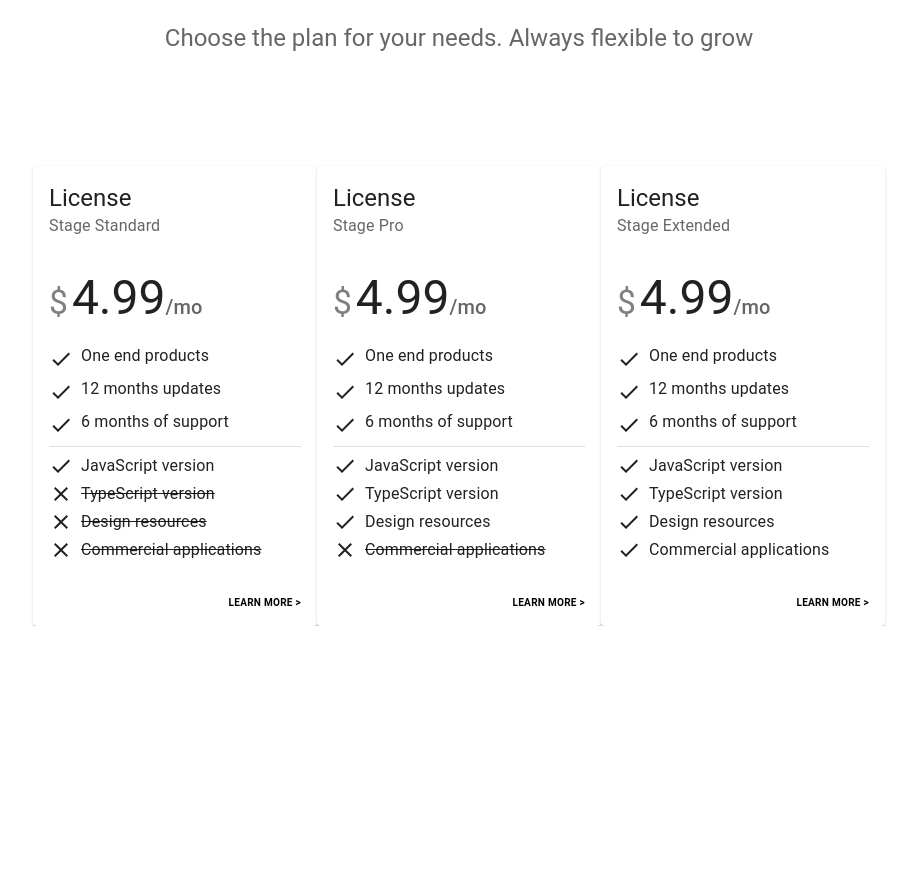
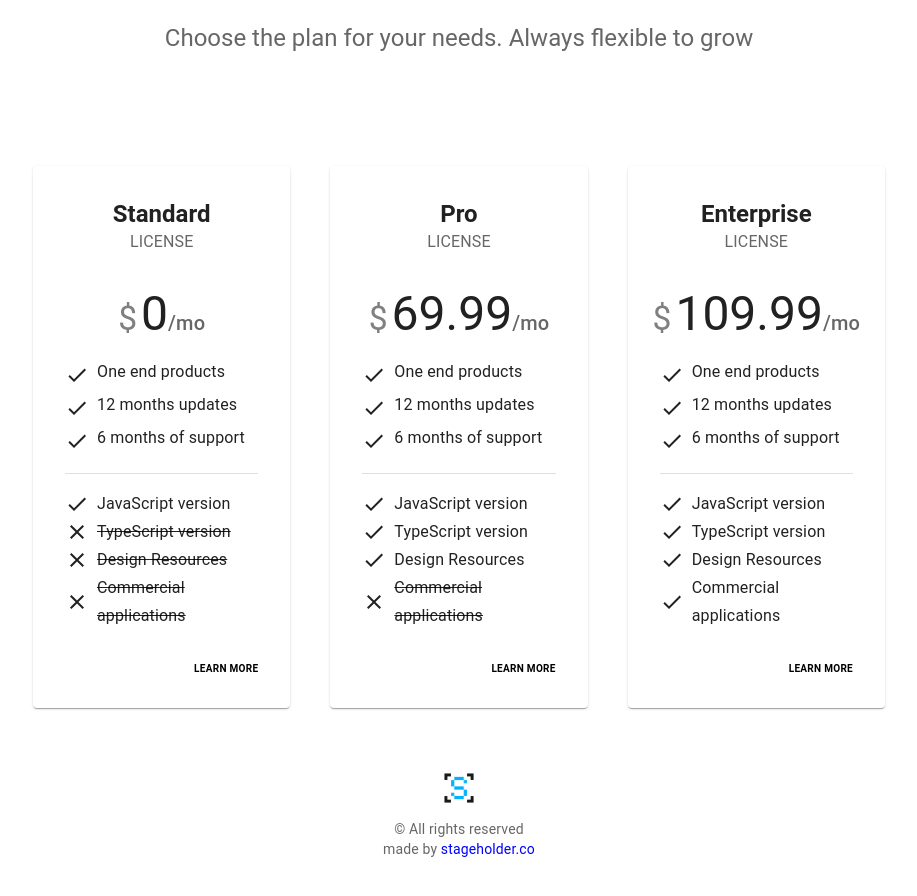
Before and after one commit to DityaIlhami28/stageholder-portal, a Next.js app: page /pricing in a window 1280 px wide. Shown: the part 380-1276 px from the top of the page, without its empty margins (181-1098 px from the left). Before the commit the page ends 1006 px from the top, so only its background shows below. Built offline with nearby package versions, Linux system fonts and the light colour scheme.

Commit message:
revisi card

```diff
--- a/src/app/layout.tsx
+++ b/src/app/layout.tsx
@@ -2,6 +2,7 @@ import type { Metadata } from "next";
 import { Inter } from "next/font/google";
 import "./globals.css";
 import { MuiNavBar } from "@/components/navbar";
+import Footer from "@/components/footer";
 
 const inter = Inter({ subsets: ["latin"] });
 
@@ -20,6 +21,7 @@ export default function RootLayout({
       <body className={inter.className}>
         <MuiNavBar />
         {children}</body>
+        <Footer />
     </html>
   );
 }
--- a/src/app/page.tsx
+++ b/src/app/page.tsx
@@ -15,7 +15,7 @@ const Home = () => {
       <Divider />
       <LandingPagePrice />
       <Divider /> */}
-      <Footer/>
+      {/* <Footer/> */}
     </>
   );
 };
--- a/src/components/landingPagePrice.tsx
+++ b/src/components/landingPagePrice.tsx
@@ -1,4 +1,4 @@
-'use client'
+'use client';
 
 import * as React from 'react';
 import { createTheme, ThemeProvider } from '@mui/material/styles';
@@ -19,9 +19,9 @@ import { Divider } from '@mui/material';
 
 const tiers = [
   {
-    title: 'License',
-    subheader: 'Stage Standard',
-    price: '4.99',
+    title: 'Standard',
+    subheader: 'LICENSE',
+    price: '0',
     description: [
       'One end products',
       '12 months updates',
@@ -30,15 +30,15 @@ const tiers = [
     subDescription: [
       'JavaScript version',
       'TypeScript version',
-      'Design resources',
+      'Design Resources',
       'Commercial applications'
     ],
-    buttonText: 'Learn More >',
+    buttonText: 'Learn more',
   },
   {
-    title: 'License',
-    subheader: 'Stage Pro',
-    price: '4.99',
+    title: 'Pro',
+    subheader: 'LICENSE',
+    price: '69.99',
     description: [
       'One end products',
       '12 months updates',
@@ -47,15 +47,15 @@ const tiers = [
     subDescription: [
       'JavaScript version',
       'TypeScript version',
-      'Design resources',
+      'Design Resources',
       'Commercial applications'
     ],
-    buttonText: 'Learn More >',
+    buttonText: 'Learn more',
   },
   {
-    title: 'License',
-    subheader: 'Stage Extended',
-    price: '4.99',
+    title: 'Enterprise',
+    subheader: 'LICENSE',
+    price: '109.99',
     description: [
       'One end products',
       '12 months updates',
@@ -64,49 +64,20 @@ const tiers = [
     subDescription: [
       'JavaScript version',
       'TypeScript version',
-      'Design resources',
+      'Design Resources',
       'Commercial applications'
     ],
-    buttonText: 'Learn More >',
+    buttonText: 'Learn more',
   },
 ];
 
 const defaultTheme = createTheme();
 
 export default function Pricing() {
-  const renderSubDescription = (tier) => {
-    return tier.subDescription.map((subdsc) => {
-      let isStriked = false;
-      let showIcon = <CheckIcon />;
-
-      if (tier.subheader === 'Stage Standard' && ['TypeScript version', 'Design resources', 'Commercial applications'].includes(subdsc)) {
-        isStriked = true;
-        showIcon = <CloseIcon />;
-      } else if (tier.subheader === 'Stage Pro' && ['Commercial applications'].includes(subdsc)) {
-        isStriked = true;
-        showIcon = <CloseIcon />;
-      }
-
-      return (
-        <li key={subdsc} style={{ display: 'flex', alignItems: 'center' }}>
-          {showIcon}
-          <Typography
-            component="span"
-            variant="subtitle1"
-            style={{ marginBottom: 5, marginLeft: '8px', textDecoration: isStriked ? 'line-through' : 'none' }}
-          >
-            {subdsc}
-          </Typography>
-        </li>
-      );
-    });
-  };
-
   return (
     <ThemeProvider theme={defaultTheme}>
       <GlobalStyles styles={{ ul: { margin: 0, padding: 0, listStyle: 'none' } }} />
       <CssBaseline />
-      {/* Hero unit */}
       <Container disableGutters maxWidth="sm" component="main" sx={{ mt: 5, pt: 8, pb: 6 }}>
         <Typography
           fontSize={15}
@@ -130,27 +101,28 @@ export default function Pricing() {
           Choose the plan for your needs. Always flexible to grow
         </Typography>
       </Container>
-      {/* End hero unit */}
-      <Container maxWidth="md" component="main" sx={{ outline: 'grey', mt: 8 }}>
-        <Grid container outline='grey' >
+      <Container maxWidth="md" component="main" sx={{ mt: 8 }}>
+        <Grid container spacing={5} alignItems="flex-end">
           {tiers.map((tier) => (
-            // Enterprise card is full width at sm breakpoint
             <Grid
               item
               key={tier.title}
               xs={12}
-              sm={6}
+              sm={tier.title === 'Enterprise' ? 12 : 6}
               md={4}
             >
-              <Card>
+              <Card sx={{ height: '100%', display: 'flex', flexDirection: 'column', padding: 2 }}>
                 <CardHeader
                   title={tier.title}
                   subheader={tier.subheader}
+                  titleTypographyProps={{ align: 'center', fontWeight: 'bold' }}
+                  subheaderTypographyProps={{ align: 'center' }}
                 />
-                <CardContent>
+                <CardContent sx={{ flexGrow: 1 }}>
                   <Box
                     sx={{
                       display: 'flex',
+                      justifyContent: 'center',
                       alignItems: 'baseline',
                       mb: 2,
                     }}
@@ -165,7 +137,7 @@ export default function Pricing() {
                       /mo
                     </Typography>
                   </Box>
-                  <ul style={{ listStyleType: 'none', marginBottom: 5 }}>
+                  <ul style={{ listStyleType: 'none', padding: 0, marginBottom: 5 }}>
                     {tier.description.map((line) => (
                       <li key={line} style={{ display: 'flex', alignItems: 'center' }}>
                         <CheckIcon />
@@ -175,26 +147,21 @@ export default function Pricing() {
                       </li>
                     ))}
                   </ul>
-                  <Divider />
-                  {tier.subDescription && (
-                    <ul style={{ listStyleType: 'none', marginTop: 5 }}>
+                  <Divider sx={{ my: 2 }} />
+                  <ul style={{ listStyleType: 'none', padding: 0 }}>
                     {tier.subDescription.map((subDesc) => {
                       let isCrossedOut = false;
                       let icon = <CheckIcon />;
                       let textStyle = {};
 
-                        if (tier.subheader === 'Stage Standard') {
-                          if (['TypeScript version', 'Design resources', 'Commercial applications'].includes(subDesc)) {
+                      if (tier.title === 'Standard' && ['TypeScript version', 'Design Resources', 'Commercial applications'].includes(subDesc)) {
                         isCrossedOut = true;
                         icon = <CloseIcon />;
                         textStyle = { textDecoration: 'line-through' };
-                          }
-                        } else if (tier.subheader === 'Stage Pro') {
-                          if (subDesc === 'Commercial applications') {
+                      } else if (tier.title === 'Pro' && ['Commercial applications'].includes(subDesc)) {
                         isCrossedOut = true;
                         icon = <CloseIcon />;
                         textStyle = { textDecoration: 'line-through' };
-                          }
                       }
 
                       return (
@@ -207,12 +174,12 @@ export default function Pricing() {
                       );
                     })}
                   </ul>
-                  )}
                 </CardContent>
                 <CardActions>
                   <Button
                     fullWidth
-                    sx={{ fontSize: 10, fontWeight: 'bold', textAlign: 'end', justifyContent: 'flex-end', color: 'Black' }}
+                    variant={tier.buttonVariant}
+                    sx={{ fontSize: 10, fontWeight: 'bold', justifyContent: 'flex-end', color: 'Black' }}
                   >
                     {tier.buttonText}
                   </Button>
```
Lines whose indentation alone changed are shown as unchanged.
